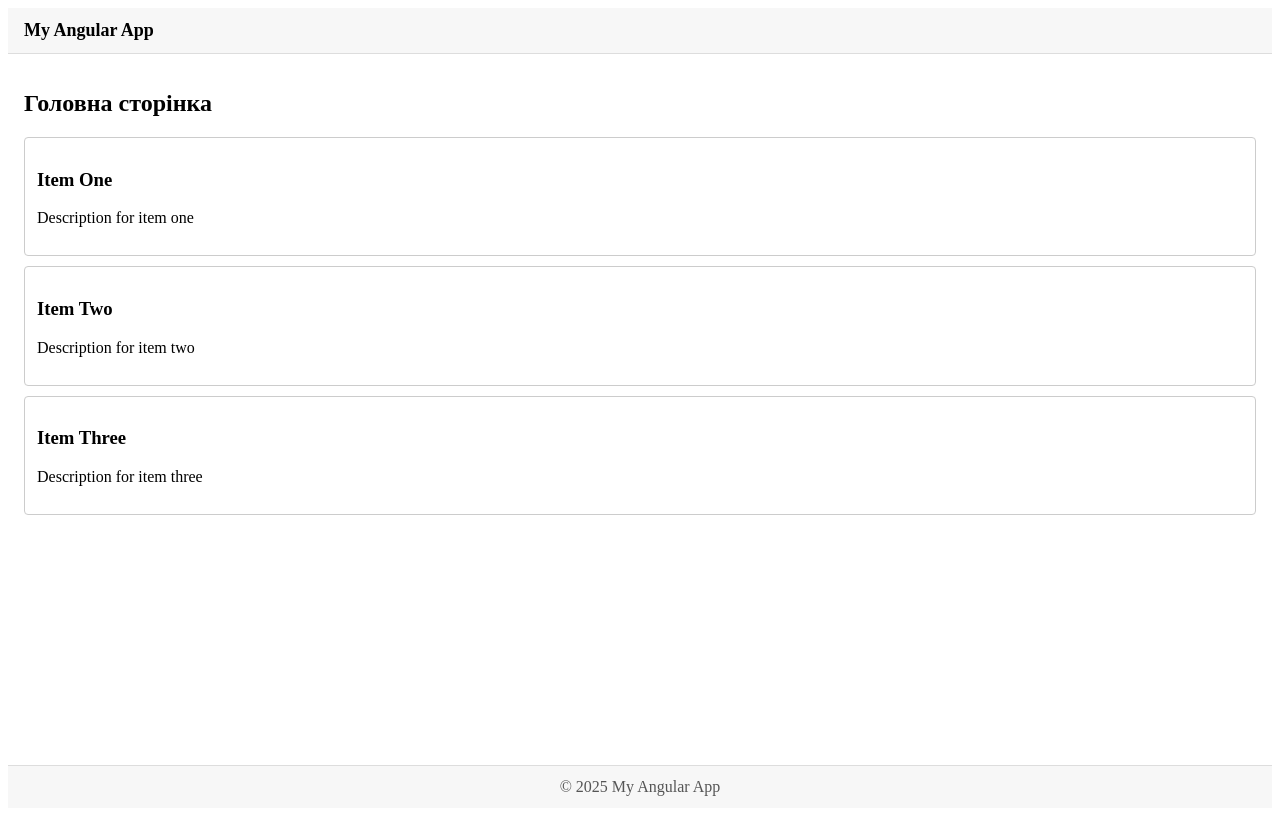
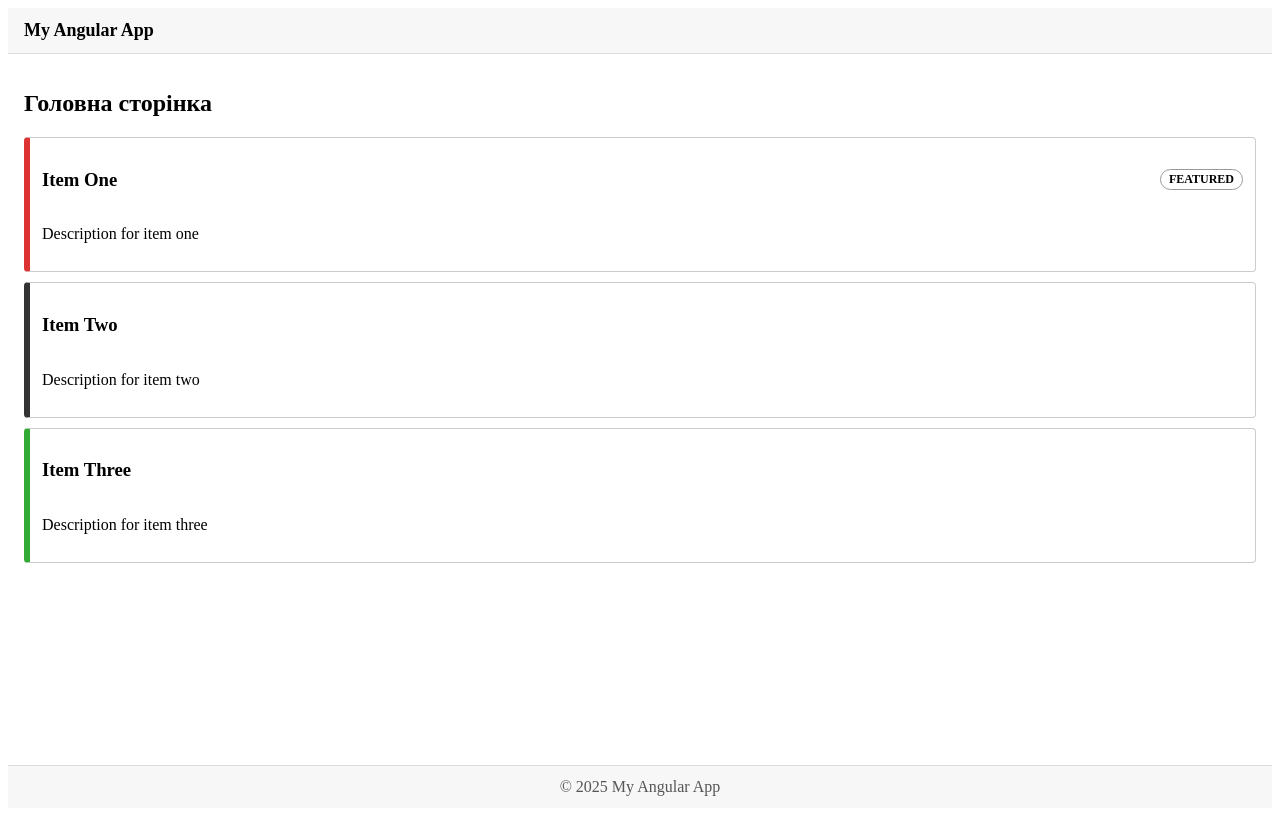
Before and after one commit to lobodinskiy/beleberda, an Angular app: page / in a window 1280 px wide. Built offline with nearby package versions, Linux system fonts and the light colour scheme.

Commit message:
PR-03: dynamic data binding with ngIf and ngClass

```diff
--- a/src/app/item-card/item-card.component.css
+++ b/src/app/item-card/item-card.component.css
@@ -4,3 +4,29 @@
   border-radius: 4px;
   margin-bottom: 10px;
 }
+
+.title-row {
+  display: flex;
+  justify-content: space-between;
+  align-items: center;
+}
+
+.badge {
+  font-size: 12px;
+  font-weight: 700;
+  padding: 2px 8px;
+  border-radius: 999px;
+  border: 1px solid #999;
+}
+
+.high {
+  border-left: 6px solid #d33;
+}
+
+.normal {
+  border-left: 6px solid #333;
+}
+
+.low {
+  border-left: 6px solid #3a3;
+}
--- a/src/app/item-card/item-card.component.html
+++ b/src/app/item-card/item-card.component.html
@@ -1,4 +1,9 @@
-<div class="card">
-  <h3>{{ item.title }}</h3>
+<div class="card" [ngClass]="item.priority">
+  <div class="title-row">
+    <h3>{{ item.title }}</h3>
+
+    <span *ngIf="item.isFeatured" class="badge">FEATURED</span>
+  </div>
+
   <p>{{ item.description }}</p>
 </div>
--- a/src/app/item-card/item-card.component.ts
+++ b/src/app/item-card/item-card.component.ts
@@ -1,9 +1,11 @@
 import { Component, Input } from '@angular/core';
+import { CommonModule } from '@angular/common';
 import { Item } from '../shared/models/item.model';
 
 @Component({
   selector: 'app-item-card',
   standalone: true,
+  imports: [CommonModule],
   templateUrl: './item-card.component.html',
   styleUrls: ['./item-card.component.css'],
 })
--- a/src/app/items-list/items-list.component.ts
+++ b/src/app/items-list/items-list.component.ts
@@ -12,8 +12,26 @@ import { ItemCardComponent } from '../item-card/item-card.component';
 })
 export class ItemsListComponent {
   items: Item[] = [
-    { id: 1, title: 'Item One', description: 'Description for item one' },
-    { id: 2, title: 'Item Two', description: 'Description for item two' },
-    { id: 3, title: 'Item Three', description: 'Description for item three' },
+    {
+      id: 1,
+      title: 'Item One',
+      description: 'Description for item one',
+      isFeatured: true,
+      priority: 'high',
+    },
+    {
+      id: 2,
+      title: 'Item Two',
+      description: 'Description for item two',
+      isFeatured: false,
+      priority: 'normal',
+    },
+    {
+      id: 3,
+      title: 'Item Three',
+      description: 'Description for item three',
+      isFeatured: false,
+      priority: 'low',
+    },
   ];
 }
--- a/src/app/shared/models/item.model.ts
+++ b/src/app/shared/models/item.model.ts
@@ -2,4 +2,6 @@ export interface Item {
   id: number;
   title: string;
   description: string;
+  isFeatured: boolean;
+  priority: 'low' | 'normal' | 'high';
 }
```
